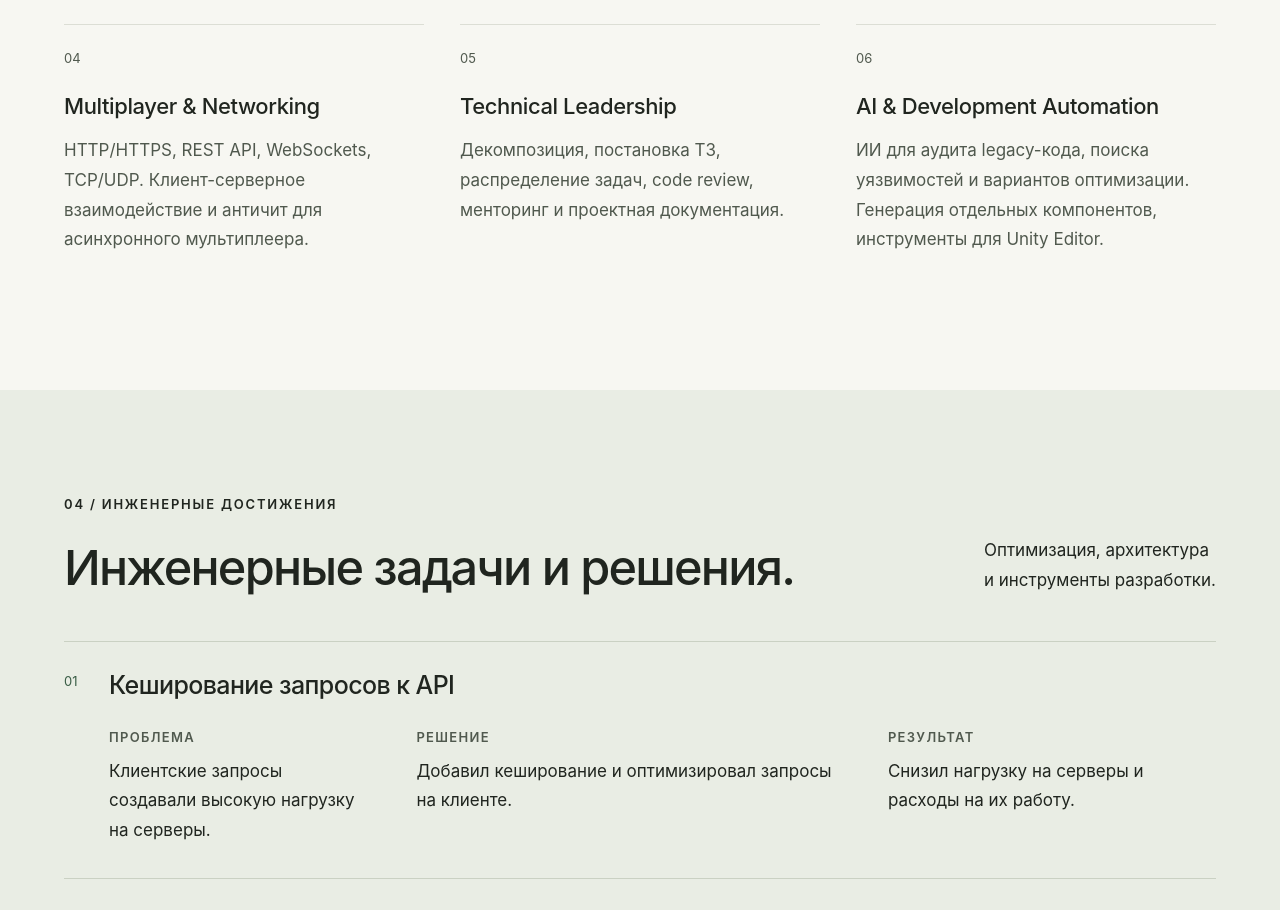
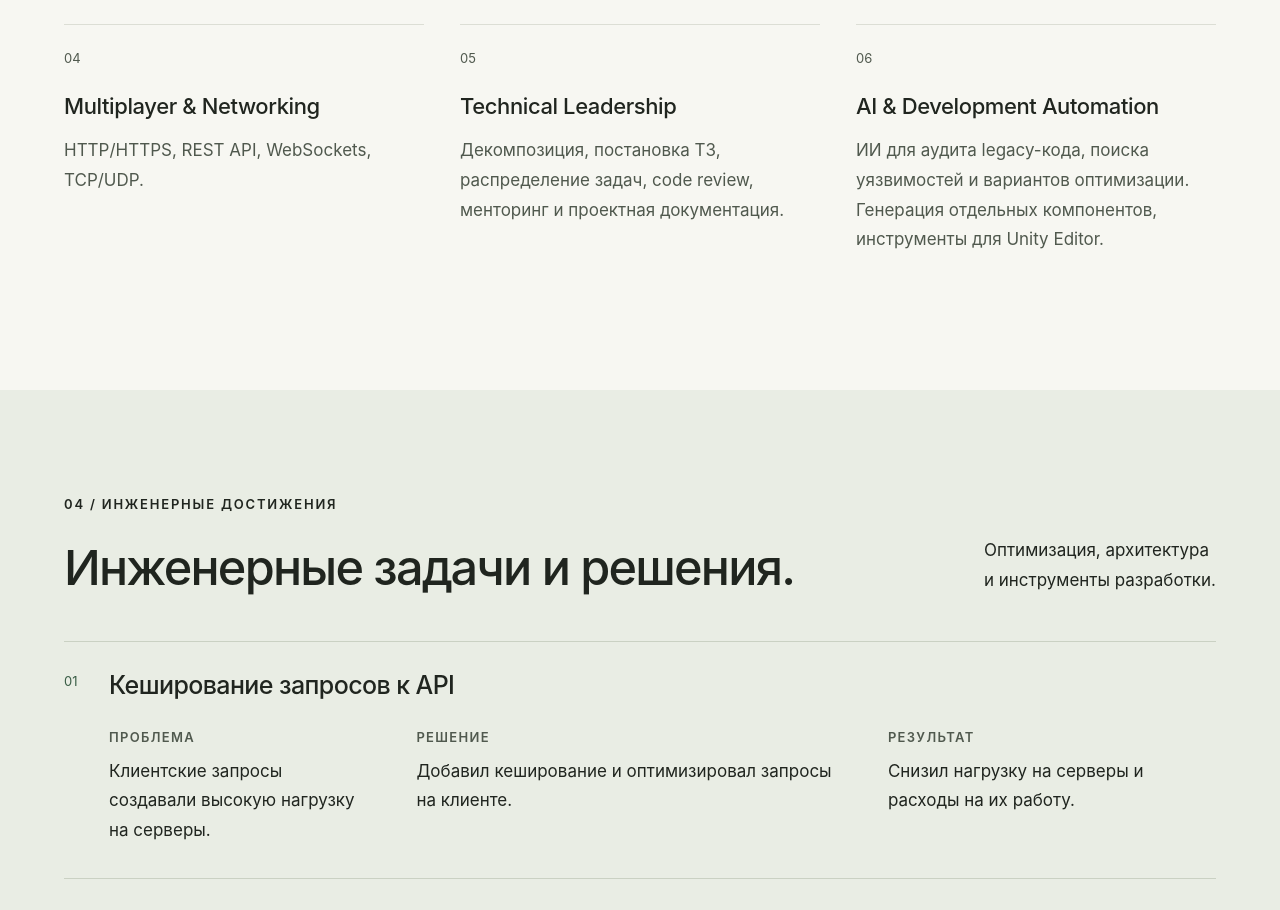
Before and after one commit to bleeerr/portfolio, a React (Vite) app: page / in a window 1280 px wide. Shown: the part 2060-2970 px from the top of the page. Built offline with nearby package versions, Linux system fonts and the light colour scheme.

Commit message:
Simplify multiplayer and networking skill description

```diff
--- a/src/profile.json
+++ b/src/profile.json
@@ -22,7 +22,7 @@
     },
     {
       "title": "Multiplayer & Networking",
-      "text": "HTTP/HTTPS, REST API, WebSockets, TCP/UDP. Клиент-серверное взаимодействие и античит для асинхронного мультиплеера."
+      "text": "HTTP/HTTPS, REST API, WebSockets, TCP/UDP."
     },
     {
       "title": "Technical Leadership",
```
Also changed, not shown: public/resume-print.html (+1 -1 lines), 1 other file (tests, documents, lock files or other folders).
